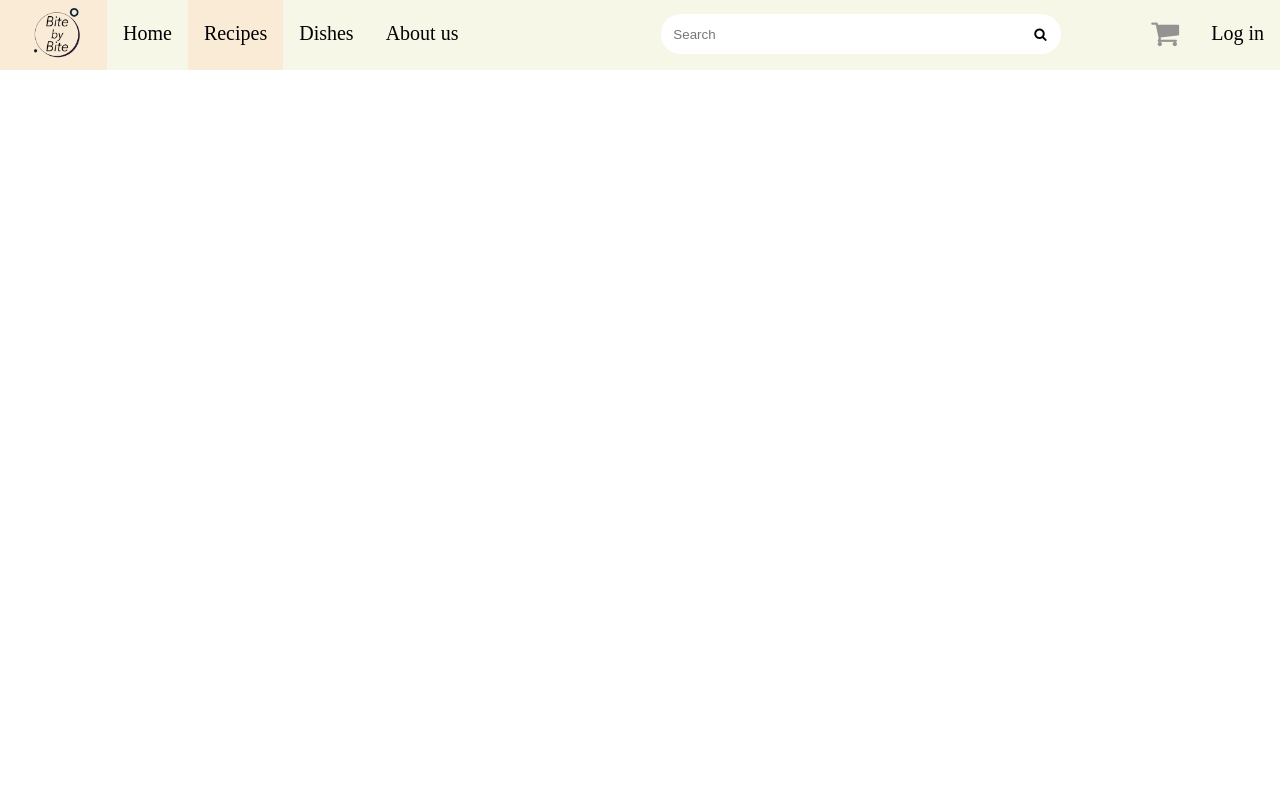
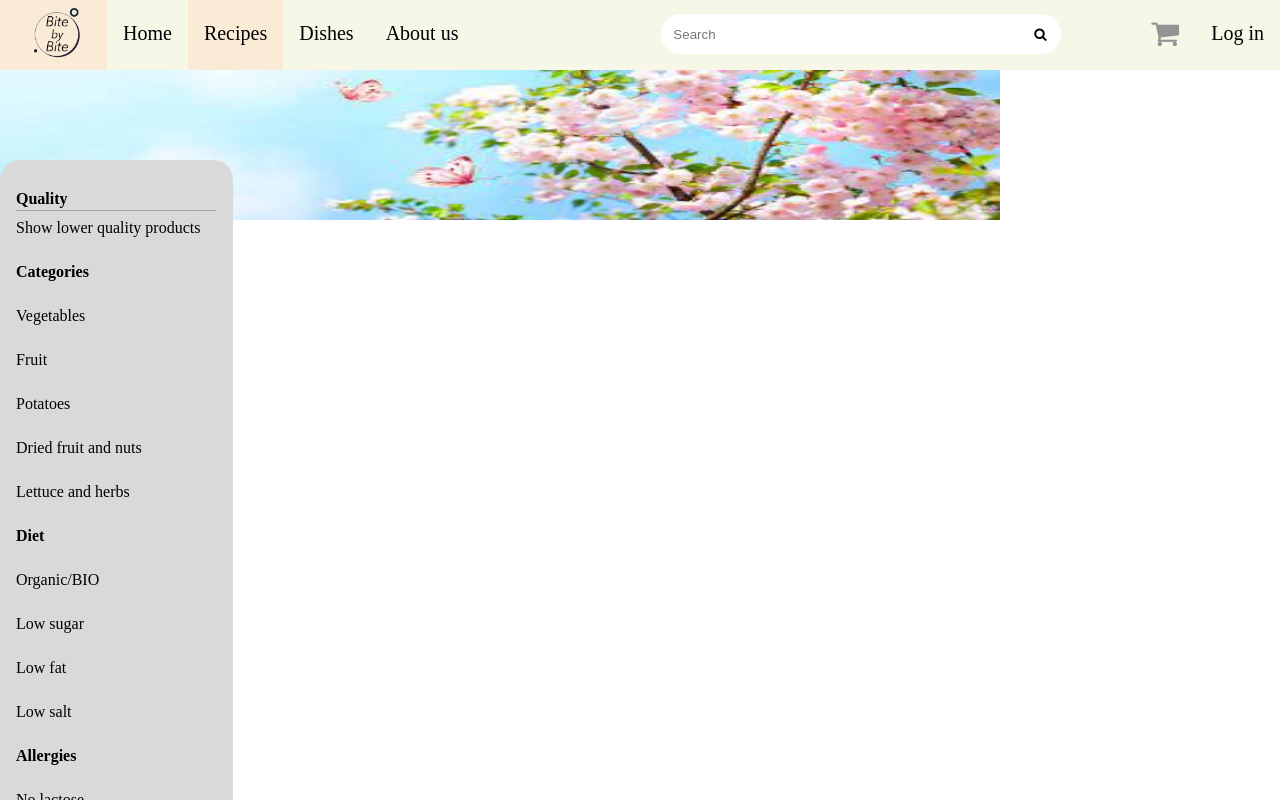
Before and after one commit to N333N444/BitebyBite, a plain HTML site: page HTML/Recipes.html in a window 1280 px wide. Drawn offline with Linux system fonts and the light colour scheme; files whose address does not match are found by name.

Commit message:
Pagina wat aangepast

```diff
--- a/Css/Navigation_menu.css
+++ b/Css/Navigation_menu.css
@@ -429,3 +429,17 @@ body{
     margin-right: 100px;
 
 }
+
+.Line {
+    width:200px;
+    color: #a3a2a2;
+    background-color: #a3a2a2;
+    height: 1px;
+
+}
+
+.Menubox {
+    position:relative;
+    left:16px;
+
+}
--- a/HTML/Recipes.html
+++ b/HTML/Recipes.html
@@ -59,6 +59,37 @@
             <li><a href="About_us.html">About us</a></li>
         </div>
     </div>
+
+    <div class="Image"><img src="Ingredients/banner.jpg" alt="Spring banner"; height="150px" width="1000px"; ></div>
+    <div class="Rectangles_DD" style="top:160px" >
+    <div style="position:relative; left:16px; top:30px"><b>Quality</b></div>
+    <div class="Line" style="position:relative; margin-left:16px; top:32px" ></div>
+    <div class="Menubox" style="top:40px">Show lower quality products</div>
+    <p class="Menubox" style="top:50px"><b>Categories</b></p>
+    <p class="Menubox" style="top:60px">Vegetables</p>
+    <p class="Menubox" style="top:70px">Fruit</p>
+    <p class="Menubox" style="top:80px">Potatoes</p>
+    <p class="Menubox" style="top:90px">Dried fruit and nuts</p>
+    <p class="Menubox" style="top:100px">Lettuce and herbs</p>
+    <p class="Menubox" style="top:110px"><b>Diet</b></p>
+    <p class="Menubox" style="top:120px">Organic/BIO</p>
+    <p class="Menubox" style="top:130px">Low sugar</p>
+    <p class="Menubox" style="top:140px">Low fat</p>
+    <p class="Menubox" style="top:150px">Low salt</p>
+    <p class="Menubox" style="top:160px"><b>Allergies</b></p>
+    <p class="Menubox" style="top:170px">No lactose</p>
+    <p class="Menubox" style="top:180px">No eggs</p>
+    <p class="Menubox" style="top:190px">No gluten</p>
+    <p class="Menubox" style="top:200px">No peanuts</p>
+    <p class="Menubox" style="top:210px">No soy</p>
+
+
+
+
+
+
+    </div>
+
 </body>
 
 </html>
```
Also changed, not shown: HTML/Ingredients/banner.jpg (added).
